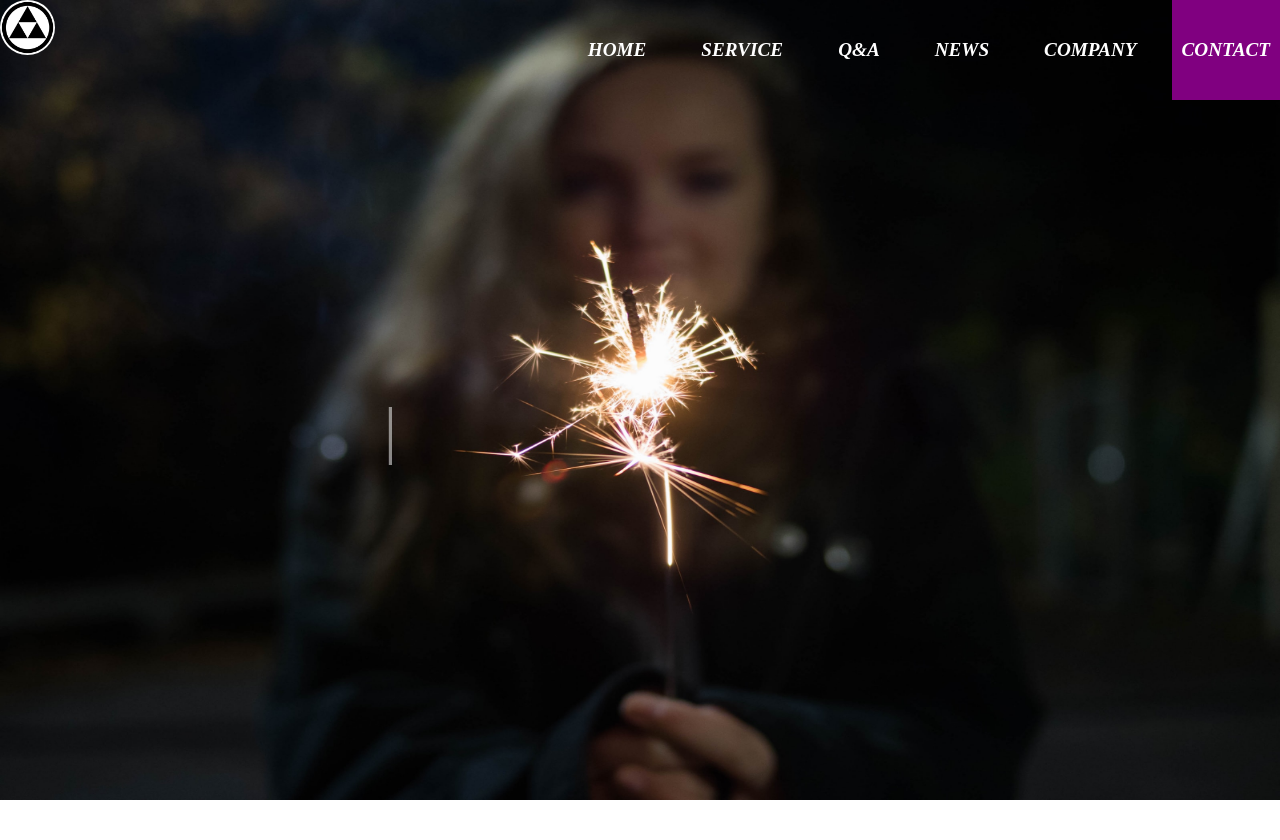
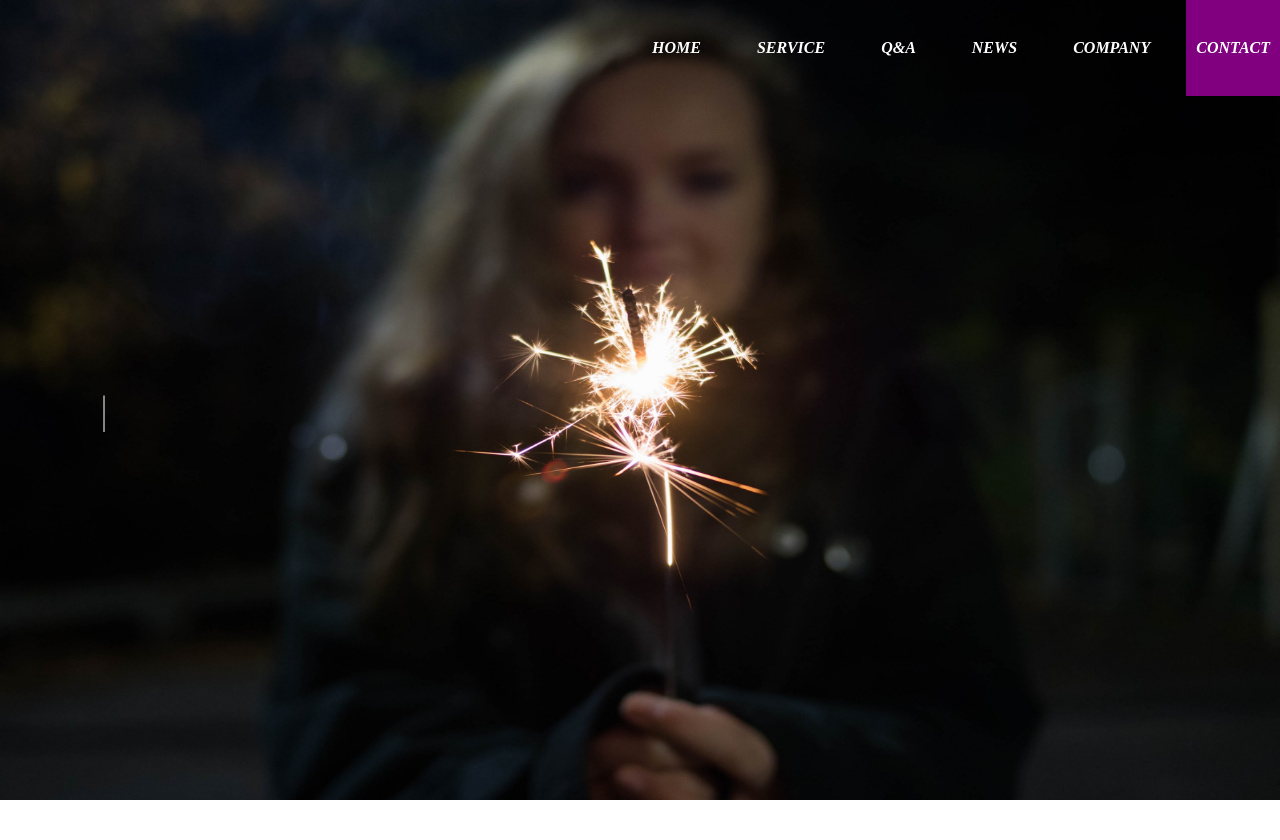
Before and after one commit to JUNJI-MUROI/hp, a PHP site: page / in a window 1280 px wide; the page is wider, and only the part inside the window is pictured. Shown: the top 840 px of that part. Run offline with PHP 8.4, Linux system fonts and the light colour scheme; some libraries are stand-ins or nearby versions.

Commit message:
できた

```diff
--- a/consaru.html
+++ b/consaru.html
@@ -91,7 +91,7 @@
             <div class="ad-back-glay">
 
                 <div class="row gtco-container topspace60">
-                    <div class="col-sm-12 text-center animate-box maggage-txt">
+                    <div class="col-sm-12 text-center animate-box">
                         <h3 class="color-blue">SNS代行</h3>
                     </div>
                 </div>
--- a/consarumemo.html
+++ b/consarumemo.html
@@ -93,7 +93,7 @@
             <div class="ad-back-glay">
 
                 <div class="row gtco-container topspace60">
-                    <div class="col-sm-12 text-center animate-box maggage-txt">
+                    <div class="col-sm-12 text-center animate-box">
                         <h3 class="color-blue">SNS代行</h3>
                     </div>
                 </div>
--- a/index.html
+++ b/index.html
@@ -15,53 +15,65 @@
     </head>
     <body>
     <div class="category">
+        <!-- トップキャッチ -->
         <div class="enji1"></div>
         <div class="enji2"></div>
         <div class="enji3"></div>
+
+        <!-- スライドショー -->
         <div id="slideshow" class="slideshow">
                 <img src="jq3.webp" alt="" height="900px">
                 <img src="hikari.jpeg" alt="" height="900px">
                 <img src="hanabi.jpeg" alt="" height="900px">
         </div>
+
+        <!-- ナビゲーションメニュー -->
         <section class="page-header wrapper">
-                <a href="index.html"> <img src="image/20190126180620.jpg" alt="home-icon" class="logo mt-10"></a>
-
                 <ul class="main-nav">
-                    <li><a href="index.html">HOME</a></li>
-                    <li><a href="service.html">SERVICE</a></li>
-
-                    <li><a href="qanda.html">Q&A</a></li>
-                    <li><a href="news.html">NEWS</a></li>
-                    <li><a href="company.html">COMPANY</a></li>
+                    <li class="mr-3"><a href="index.html">HOME</a></li>
+                    <li class="mr-3"><a href="service.html">SERVICE</a></li>
+                    <li class="mr-3"><a href="qanda.html">Q&A</a></li>
+                    <li class="mr-3"><a href="news.html">NEWS</a></li>
+                    <li class="mr-3"><a href="company.html">COMPANY</a></li>
                     <div class="con">
                         <li><a href="contact.html">CONTACT</a></li>
                     </div>
                 </ul>
 
         </section>
+
+        <!-- ハンバーガー1 -->
         <div class="hamburger">
                 <span></span>
                 <span></span>
                 <span></span>
         </div>
 
+        <!-- ハンバーガー2 -->
         <nav class="globalMenuSp">
             <ul>
-                      <li><a href="#">Menu1</a></li>
-                      <li><a href="#">Menu2</a></li>
-                      <li><a href="#">Menu3</a></li>
-                      <li><a href="#">Menu4</a></li>
-                      <li><a href="#">Menu5</a></li>
+                <li><a href="#">HOME</a></li>
+                <li><a href="#">SERVICE</a></li>
+                <li><a href="#">Q&A</a></li>
+                <li><a href="#">NEWS</a></li>
+                <li><a href="#">COMPANY</a></li>
+                <li><a href="#">CONTACT</a></li>
             </ul>
         </nav>
 
+        <!-- タイピング -->
         <div class="moji">
-                <h1 class="text-white"><span class="typed"></span></h1>
-            </div>
+            <h1 class="text-white h1"><span class="typed"></span></h1>
         </div>
 
+    </div>
+
+    <!-- 欲望 -->
     <div class="yokubou-container">
+
         <h2><span class="pb-2">こんなお悩みを解決します！</span></h2>
+
+        <!-- 欲望列挙 -->
         <div class="yokubou">
             <p class="yokubou-text text1">安く、品質の良いHPを制作した</p>
             <p class="yokubou-text text2">HPから集客したい！HPから集客</p>
@@ -177,26 +218,25 @@
             </dl>
             </div>
             <div class="text-center siro">
-                                <a href="qanda.html" class="button ">MORE</a>
+                <a href="qanda.html" class="button text-white">MORE</a>
         </div>
     </div>
 
     <footer class="wrapper page-footer">
-                <p class="footer-p">ご質問・ご相談などお気軽にお問い合わせください。</p>
-                <div>
+        <p class="footer-p mb-4">ご質問・ご相談などお気軽にお問い合わせください。</p>
             <h3><a href="contact.html" class="footer-contact-button">お問い合わせする</a></h3>
-                </div>
+
         <div class="footer-min">
             <nav>
                 <ul class="footer-nav">
-                    <li class="footer-li-home"><a href="index.html">HOME</a></li>
-                    <li><a href="service.html">SERVICE</a></li>
-                    <li><a href="company.html">COMPANY</a></li>
-                    <li><a href="news.html">NEWS</a></li>
+                    <li class="m-0 ml-4"><a href="index.html" class="text-dark">HOME</a></li>
+                    <li class="ml-4"><a href="service.html" class="text-dark">SERVICE</a></li>
+                    <li class="ml-4"><a href="company.html" class="text-dark">COMPANY</a></li>
+                    <li class="ml-4"><a href="news.html" class="text-dark">NEWS</a></li>
                 </ul>
             </nav>
         </div>
-                <p class="copy-right"><small>&copy;2020 souun-hp</small></p>
+         <p class="copy-right mb-4"><small>&copy;2020 souun-hp</small></p>
     </footer>
 
         <p class="pagetop"><a href="#">↑</a></p>
--- a/script.js
+++ b/script.js
@@ -1,7 +1,7 @@
 $(function(){
     $('h2').fadeIn(3000);
     $(window).on("scroll", function() {
-        $('.mato,.matome,.containerr,.work,.niba,.main-detail,.yokubou-text').each(function(index, el) {
+        $('.containerr,.work,.niba,.main-detail,.yokubou-text').each(function(index, el) {
             if($(window).scrollTop() > ($(el).offset().top - $(window).height() / 1.5)){
                 $(el).addClass('is-over');
             }
--- a/seisaku.html
+++ b/seisaku.html
@@ -54,10 +54,10 @@
     <h3>ホームページ制作プラン</h3>
   </div>
 
-  <div class="col-sm-12 text-center animate-box maggage-txt fadeInUp animated-fast">
+  <div class="col-sm-12 text-center animate-box  fadeInUp animated-fast">
     <h3>ホームページ制作プラン</h3>
     </div>
-<div class="wrapper qanda seisaku">
+<div class="wrapper qanda mb-5">
    <p>企業サイトの中で非常にニーズが高い、レスポンシブデザインを<br>
     無料で搭載致します。その他様々なプランがありますので<br>
     ご要望に合わせたプランをお選びください。
--- a/style.css
+++ b/style.css
@@ -45,21 +44,19 @@
     opacity: 0;
     transform: translateY(50px);
     transition: all 1s;
-    margin-bottom: 100px;
 }
-.tagu ul,.puran,.container,.containerr,.work,.main-nav,.page-header,.footer-nav,.seisaku-contents,.main,.yokubou{
+.tagu ul,.puran,.container,.containerr,.work,.main-nav,.footer-nav,.seisaku-contents,.yokubou{
   display: flex;
+}
+.containerr.is-over,.work.is-over,.niba.is-over,.matome.is-over,.mato.is-over {
+  opacity: 1;
+  transform: translateY(0);
 }
 .work {
     max-width: 60vw;
     opacity: 0;
     transform: translateY(80px);
     transition: all 1s;
-}
-
-.containerr.is-over,.work.is-over,.niba.is-over,.matome.is-over,.mato.is-over {
-  opacity: 1;
-  transform: translateY(0);
 }
 .work span {
   border-bottom: 5px solid orange;
@@ -124,24 +121,16 @@ a {
 img {
   max-width: 100%;
 }
-
 .logo{
   width: 55px;
   border-radius: 50%;
 }
 .main-nav{
-  font-size: 1.2rem;
-  text-transform: uppercase;
   margin-top:34px ;
   list-style: none;
   font-style: italic;
   font-weight: bold;
 }
-
-.main-nav li{
-  margin-left: 15px;
-}
-
 .main-nav  a{
   padding: 8px 20px;
   background-image: linear-gradient(to right, rgba(0, 0, 0, 0) 50%, yellow 50%);
@@ -164,35 +151,15 @@ img {
   transition: .3s;
   color: white;
 }
-
-.kuro a:hover{
-  background-position: -100% 0;
-  color: black;
-}
-
 .main-nav {
   position: absolute;
   top: 0;
   right: 0;
   z-index: 4;
 }
-
-.page-header img{
-  position: absolute;
-  top: 0;
-  left: 0;
-  z-index: 4;
-}
-.page-header{
-  justify-content: space-between;
-}
 .page-footer {
   text-align: center;
   padding-top: 200px;
-}
-.footer-p{
-  font-weight: bold;
-  margin-bottom: 30px;
 }
 .footer-contact-button{
   color: rgba(0, 0, 0, 0.726);
@@ -891,17 +752,14 @@ aside{
   z-index: 20;
 }
 
+/* これが原因でした */
 .moji {
     position: absolute;
     width: 100vw;
     color: white;
-    text-align: center;
     top: 47%;
-    left: 30%;
     z-index: 4;
-  }
-  .moji h1 {
-    font-size: 4rem;
+    padding-left: 100px;
 }
 
   .enji1,
```
Also changed, not shown: other parts of index.html (+54 -25 lines), other parts of style.css (+17 -130 lines), responsive.css (+3 -74 lines). Lines whose indentation alone changed are shown as unchanged.
